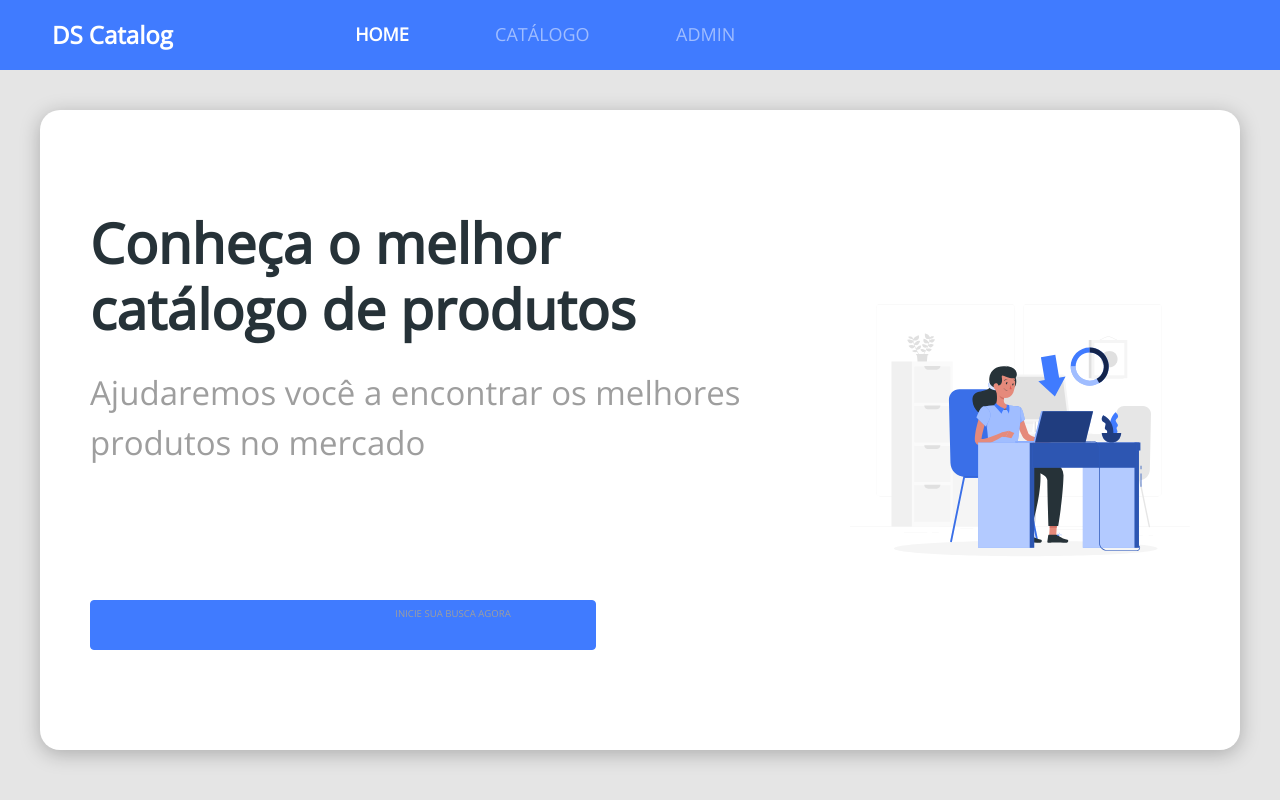
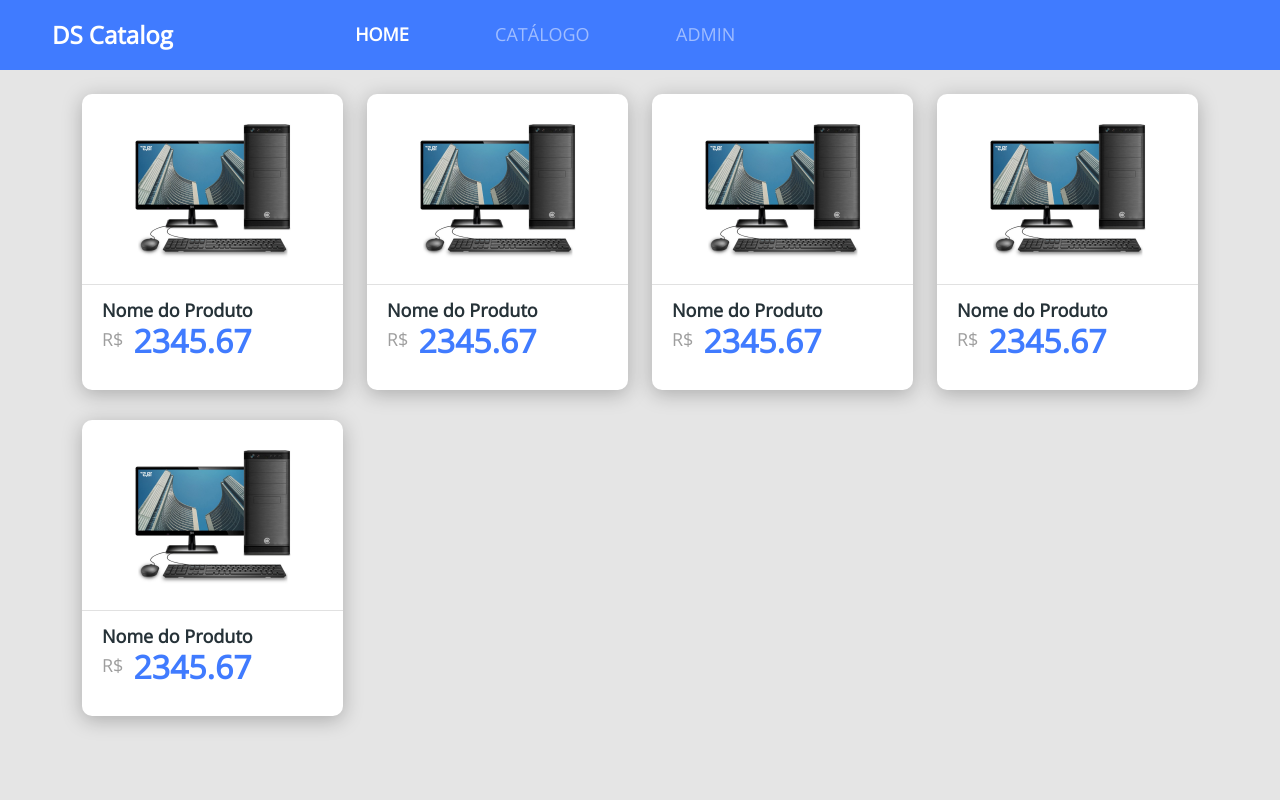
Before and after one commit to tobiasb14/catalog, a React (Create React App) app in the folder frontweb/: page / in a window 1280 px wide. Built offline with nearby package versions, Linux system fonts and the light colour scheme.

Commit message:
html and css of Products Catalog

```diff
--- a/frontweb/src/App.css
+++ b/frontweb/src/App.css
@@ -12,3 +12,9 @@
     text-decoration: none;
     color: unset;
 }
+
+.base-card {
+    background-color: #FFF;
+    box-shadow: 0px 4px 20px rgba(0, 0, 0, 0.25);
+    border-radius: 10px;
+}
--- a/frontweb/src/App.tsx
+++ b/frontweb/src/App.tsx
@@ -1,10 +1,11 @@
 import './Assets/Styles/custom.scss';
 import './App.css';
 import Home from 'pages/Home';
+import Catalog from 'pages/Catalog';
 
 function App() {
   return (
-    <Home />
+    <Catalog />
   );
 }
 
--- /dev/null
+++ b/frontweb/src/components/ProductCard/index.tsx
@@ -0,0 +1,19 @@
+import './styles.css';
+import ProductImg from 'Assets/Images/product.png';
+import ProductPrice from 'components/ProductPrice';
+
+const ProductCard = () => {
+    return (
+        <div className="base-card product-card">
+            <div className="card-top-container">
+                <img src={ProductImg} alt = "Nome do Produto" />
+            </div>
+            <div className="card-bottom-container">
+                <h6>Nome do Produto</h6>
+                <ProductPrice />
+            </div>
+        </div>
+    );
+}
+
+export default ProductCard;
--- /dev/null
+++ b/frontweb/src/components/ProductCard/styles.css
@@ -0,0 +1,23 @@
+.product-card {
+    margin-bottom: 30px;
+}
+
+.card-top-container {
+    text-align: center;
+    padding: 16px 0;
+    border-bottom: 1px solid #e1e1e1;
+}
+
+.card-top-container img {
+    width: 158px;
+    height: 158px;
+}
+
+.card-bottom-container {
+    padding: 15px 20px 30px 20px;
+}
+
+.card-bottom-container h6 {
+    font-size: 18px;
+    color: #263238;
+}
--- /dev/null
+++ b/frontweb/src/components/ProductPrice/index.tsx
@@ -0,0 +1,12 @@
+import './styles.css';
+
+const ProductPrice = () => {
+    return(
+        <div className="product-price-container">
+            <span>R$</span>
+            <h3>2345.67</h3>
+        </div>
+    );
+}
+
+export default ProductPrice;
--- /dev/null
+++ b/frontweb/src/components/ProductPrice/styles.css
@@ -0,0 +1,15 @@
+.product-price-container {
+    display: flex;
+}
+
+.product-price-container span{
+    font-size: 18px;
+    color: #9e9e9e;
+    margin-top: 4px;
+}
+
+.product-price-container h3{
+    font-size: 32px;
+    color: #407BFF;
+    margin-left: 10px;
+}
--- /dev/null
+++ b/frontweb/src/pages/Catalog/index.tsx
@@ -0,0 +1,31 @@
+import Navbar from "components/Navbar";
+import ProductCard from "components/ProductCard";
+
+const Catalog = () => {
+    return(
+        <>
+        <Navbar />
+        <div className="container my-4">
+            <div className="row">
+                <div className="col-sm-6 col-lg-4 col-xl-3">
+                    <ProductCard />
+                </div>
+                <div className="col-sm-6 col-lg-4 col-xl-3">
+                    <ProductCard />
+                </div>
+                <div className="col-sm-6 col-lg-4 col-xl-3">
+                    <ProductCard />
+                </div>
+                <div className="col-sm-6 col-lg-4 col-xl-3">
+                    <ProductCard />
+                </div>
+                <div className="col-sm-6 col-lg-4 col-xl-3">
+                    <ProductCard />
+                </div>
+            </div>
+        </div>
+        </>
+    );
+}
+
+export default Catalog;
--- a/frontweb/src/pages/Home/index.tsx
+++ b/frontweb/src/pages/Home/index.tsx
@@ -1,5 +1,5 @@
 import { ReactComponent as MainImage } from "Assets/Images/main-image.svg";
-import ButtonIcon from "components/ButtonIcon";
+import ButtonIcon from "components/buttonIcon";
 import Navbar from "components/Navbar";
 import './styles.css';
 
@@ -8,7 +8,7 @@
       <>
         <Navbar />
         <div className="home-container">
-            <div className="home-card">
+            <div className="base-card home-card">
                 <div className="home-content-container">
                     <div>
                     <h1>Conheça o melhor catálogo de produtos</h1>
--- a/frontweb/src/pages/Home/styles.css
+++ b/frontweb/src/pages/Home/styles.css
@@ -7,8 +7,6 @@
 .home-card {
     display: flex;
     flex-direction: column-reverse;
-    background-color: #FFF;
-    box-shadow: 0px 4px 20px rgba(0, 0, 0, 0.25);
     border-radius: 20px;
 }
 
```
Also changed, not shown: frontweb/src/Assets/Images/product.png (added), frontweb/src/components/buttonIcon/index.tsx (renamed from frontweb/src/components/ButtonIcon/index.tsx), frontweb/src/components/buttonIcon/styles.css (renamed from frontweb/src/components/ButtonIcon/styles.css), frontweb/src/pages/Catalog/styles.css (added).
